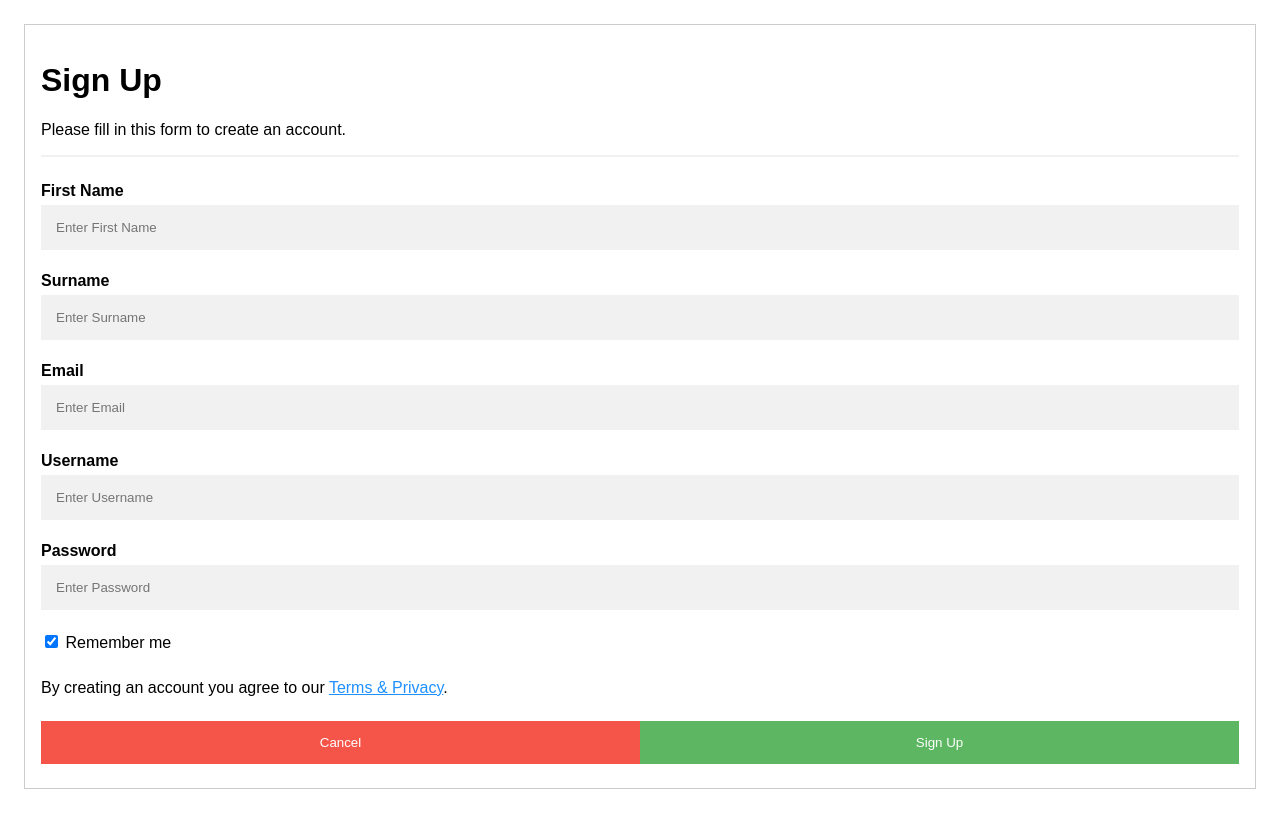
After one commit to MartinCurran28/cookbook, a Flask app: page /register in a window 1280 px wide. The commit adds this page. Run offline with Flask 2, Linux system fonts and the light colour scheme; data that the repository does not hold is empty; some libraries are stand-ins or nearby versions.

```diff
--- a/app.py
+++ b/app.py
@@ -13,8 +13,13 @@ app.config["MONGO_URI"] = 'mongodb://admin:Vonnegut28@ds227654.mlab.com:27654/my
 mongo = PyMongo(app)
 
 @app.route('/')
+
+@app.route('/get_categories')
+def get_categories():
+    return render_template("categories.html")
+
 @app.route('/user')
-def index():
+def user():
     return render_template('login.html')
 
 @app.route('/login', methods=["GET","POST"])
@@ -26,15 +31,23 @@ def login():
         session['username'] = request.form['username']
         return redirect(url_for('get_categories'))
     else:
-        return  " is not a valid username"
+        return  "not a valid username"
 
-@app.route('/get_categories')
-def get_categories():
-    return render_template("categories.html")
+@app.route('/register')
+def register():
+    return render_template("registration.html",
+    users=mongo.db.users.find())
+
+@app.route('/user_info', methods=['POST'])
+def user_info():
+    users =  mongo.db.users
+    users.insert_one(request.form.to_dict())
+    return redirect(url_for('user'))
+
 
 @app.route('/get_breakfast')
 def get_breakfast():
-    return render_template("breakfast.html",
+    return render_template('breakfast.html',
     recipes = mongo.db.recipes.find())
 
 @app.route('/get_lunch')
@@ -57,6 +70,7 @@ def insert_recipe():
     recipes =  mongo.db.recipes
     recipes.insert_one(request.form.to_dict())
     return redirect(url_for('get_categories'))
+
 
 @app.route('/graphs')
 def graphs():
@@ -93,8 +107,11 @@ def update_recipe(recipe_id):
         'directions': request.form.get['directions'],
         'prep_time':request.form.get['prep_time'],
         'cooking_time':request.form.get['cooking_time']
+
     })
     return redirect(url_for('get_categories'))
+
+
 
 @app.route('/delete_recipe/<recipe_id>')
 def delete_recipe(recipe_id):
@@ -102,6 +119,12 @@ def delete_recipe(recipe_id):
     return redirect(url_for('get_categories'))
 
 
+@app.route('/view_recipe/<recipe_id>')
+def view_recipe(recipe_id):
+    the_recipe =  mongo.db.recipes.find_one({"_id": ObjectId(recipe_id)})
+    all_categories = mongo.db.categories.find()
+    return render_template('view_recipe.html', recipe=the_recipe, categories=all_categories)
+
 if __name__ == "__main__":
     app.secret_key = 'mysecret'
     app.run(host=os.environ.get('IP'),
--- a/templates/login.html
+++ b/templates/login.html
@@ -18,4 +18,8 @@
     </div>
 </div>
 
+
+
+
+
 {% endblock %}
--- /dev/null
+++ b/templates/registration.html
@@ -0,0 +1,111 @@
+<body>
+
+<style>
+body {font-family: Arial, Helvetica, sans-serif;}
+* {box-sizing: border-box}
+
+/* Full-width input fields */
+input[type=text], input[type=password] {
+  width: 100%;
+  padding: 15px;
+  margin: 5px 0 22px 0;
+  display: inline-block;
+  border: none;
+  background: #f1f1f1;
+}
+
+input[type=text]:focus, input[type=password]:focus {
+  background-color: #ddd;
+  outline: none;
+}
+
+hr {
+  border: 1px solid #f1f1f1;
+  margin-bottom: 25px;
+}
+
+/* Set a style for all buttons */
+button {
+  background-color: #4CAF50;
+  color: white;
+  padding: 14px 20px;
+  margin: 8px 0;
+  border: none;
+  cursor: pointer;
+  width: 100%;
+  opacity: 0.9;
+}
+
+button:hover {
+  opacity:1;
+}
+
+/* Extra styles for the cancel button */
+.cancelbtn {
+  padding: 14px 20px;
+  background-color: #f44336;
+}
+
+/* Float cancel and signup buttons and add an equal width */
+.cancelbtn, .signupbtn {
+  float: left;
+  width: 50%;
+}
+
+/* Add padding to container elements */
+.container {
+  padding: 16px;
+}
+
+/* Clear floats */
+.clearfix::after {
+  content: "";
+  clear: both;
+  display: table;
+}
+
+/* Change styles for cancel button and signup button on extra small screens */
+@media screen and (max-width: 300px) {
+  .cancelbtn, .signupbtn {
+     width: 100%;
+  }
+}
+</style>
+<div class="container">
+<form  action="{{ url_for('user_info') }}" method="POST"  style="border:1px solid #ccc">
+  <div class="container">
+    <h1>Sign Up</h1>
+    <p>Please fill in this form to create an account.</p>
+    <hr>
+
+    <label for="name"><b>First Name</b></label>
+    <input type="text" placeholder="Enter First Name" id="firstname" name="firstname" required>
+
+    <label for="surname"><b>Surname</b></label>
+    <input type="text" placeholder="Enter Surname" id="lastname" name="lastname" required>
+
+    <label for="email"><b>Email</b></label>
+    <input type="text" placeholder="Enter Email" id="email" name="email" required>
+
+    <label for="username"><b>Username</b></label>
+    <input type="text" placeholder="Enter Username" id="username" name="username" required>
+
+    <label for="psw"><b>Password</b></label>
+    <input type="password" placeholder="Enter Password" id="password" name="password" required>
+
+    <label>
+      <input type="checkbox" checked="checked" name="remember" style="margin-bottom:15px"> Remember me
+    </label>
+
+    <p>By creating an account you agree to our <a href="#" style="color:dodgerblue">Terms & Privacy</a>.</p>
+
+    <div class="clearfix">
+      <button type="button" class="cancelbtn">Cancel</button>
+      <button type="submit" class="signupbtn">Sign Up</button>
+    </div>
+  </div>
+</form>
+</div>
+
+</body>
+</html>
```
Also changed, not shown: templates/breakfast.html (+4 -23 lines), templates/categories.html (+10 -12 lines), templates/editrecipe.html (+8 -0 lines), templates/view_recipe.html (added, +58 -0 lines), templates/views.html (added).
